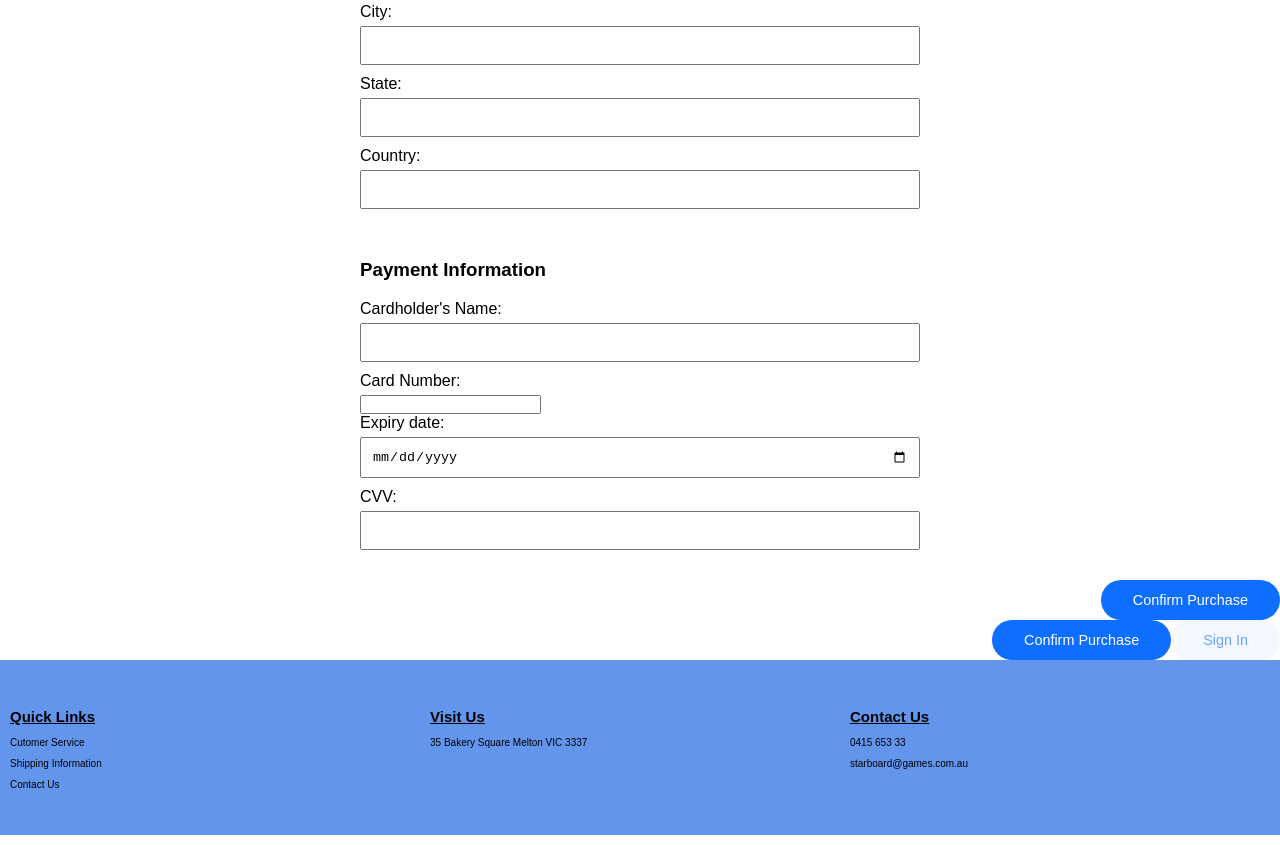
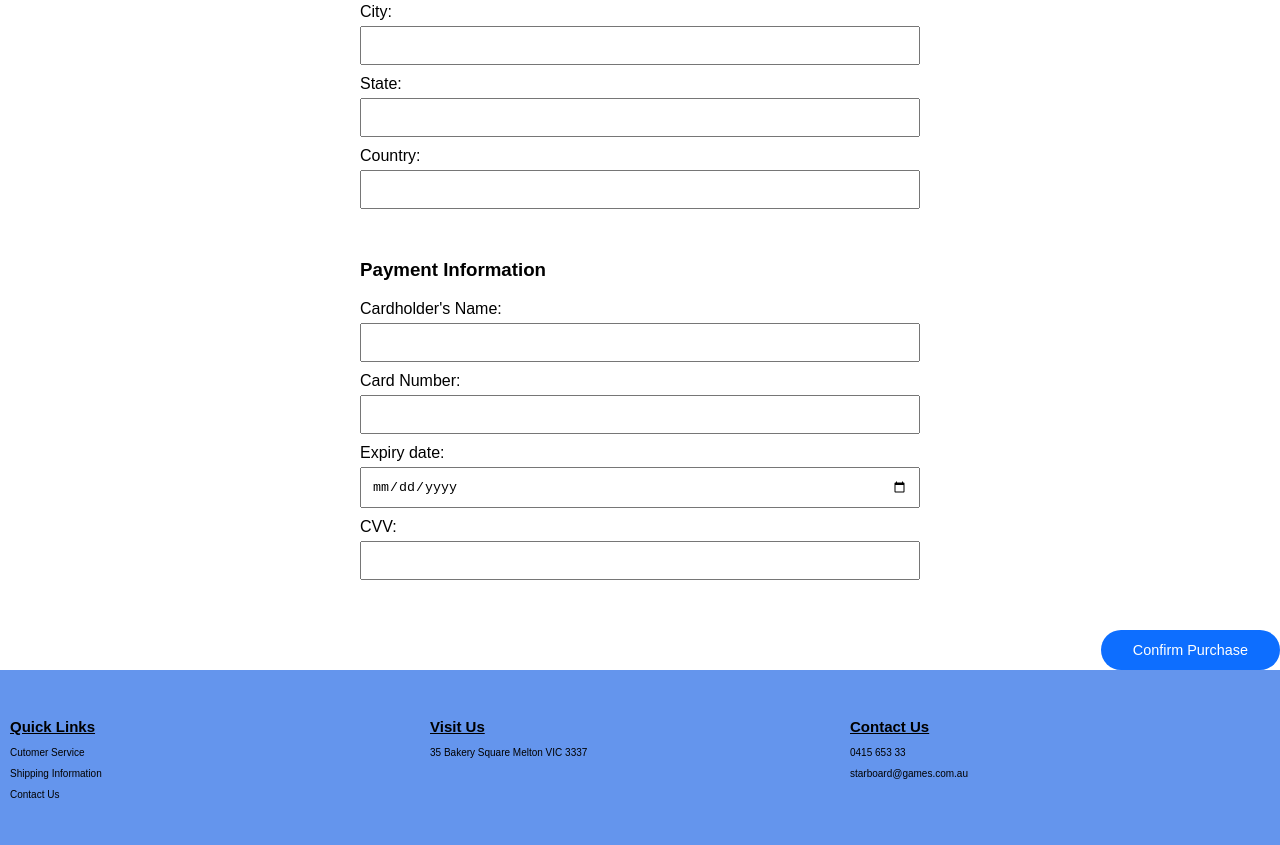
Before and after one commit to Charlottedickson/hello-world, a plain HTML site: page checkout.html in a window 1280 px wide. Shown: the part 606-1451 px from the top of the page. Drawn offline with Linux system fonts and the light colour scheme.

Commit message:
checkout form

```diff
--- a/checkout.html
+++ b/checkout.html
@@ -81,22 +81,17 @@
             <label>Cardholder's Name:</label>
             <input type="text" class="textInput"  id="signup__cardholder"  name="cardholder"/>
             <label>Card Number:</label>
-            <input type="Card" class="textInput"  id="signup__card number" name = "card Number"/>
+            <input type="text" class="textInput"  id="signup__card number" name = "card number"/>
             <label>Expiry date:</label>
             <input type="date" class="textInput"  id="signup__expiry date"  name="expiry date"/>
             <label>CVV:</label>
             <input type="text" class="textInput"  id="signup__CVV" name = "CVV"/>
         </div>
 
-        <div class="buttons">
-          <a href="#" class="btn btn-primary">Confirm Purchase</a>
-        </div>
-
     </form>
 
     <div class="buttons">
-        <a href="C:\Users\charl\OneDrive\Documents\University\2024 Sem 1\User Interface Development\hello world\confirmation.html" class="btn btn-primary">Confirm Purchase</a>
-        <a href="#" class="btn btn-secondary">Sign In</a>
+        <a href="#" class="btn btn-primary">Confirm Purchase</a>
       </div>
 
     <footer class="footer">
--- a/style.css
+++ b/style.css
@@ -304,6 +304,11 @@ input[type="date"] {
     box-sizing: border-box;
 }
 
+.buttons {
+    text-align: center;
+    margin-top: 20px;
+}
+
 
 
 /*BUTTONS */
```
